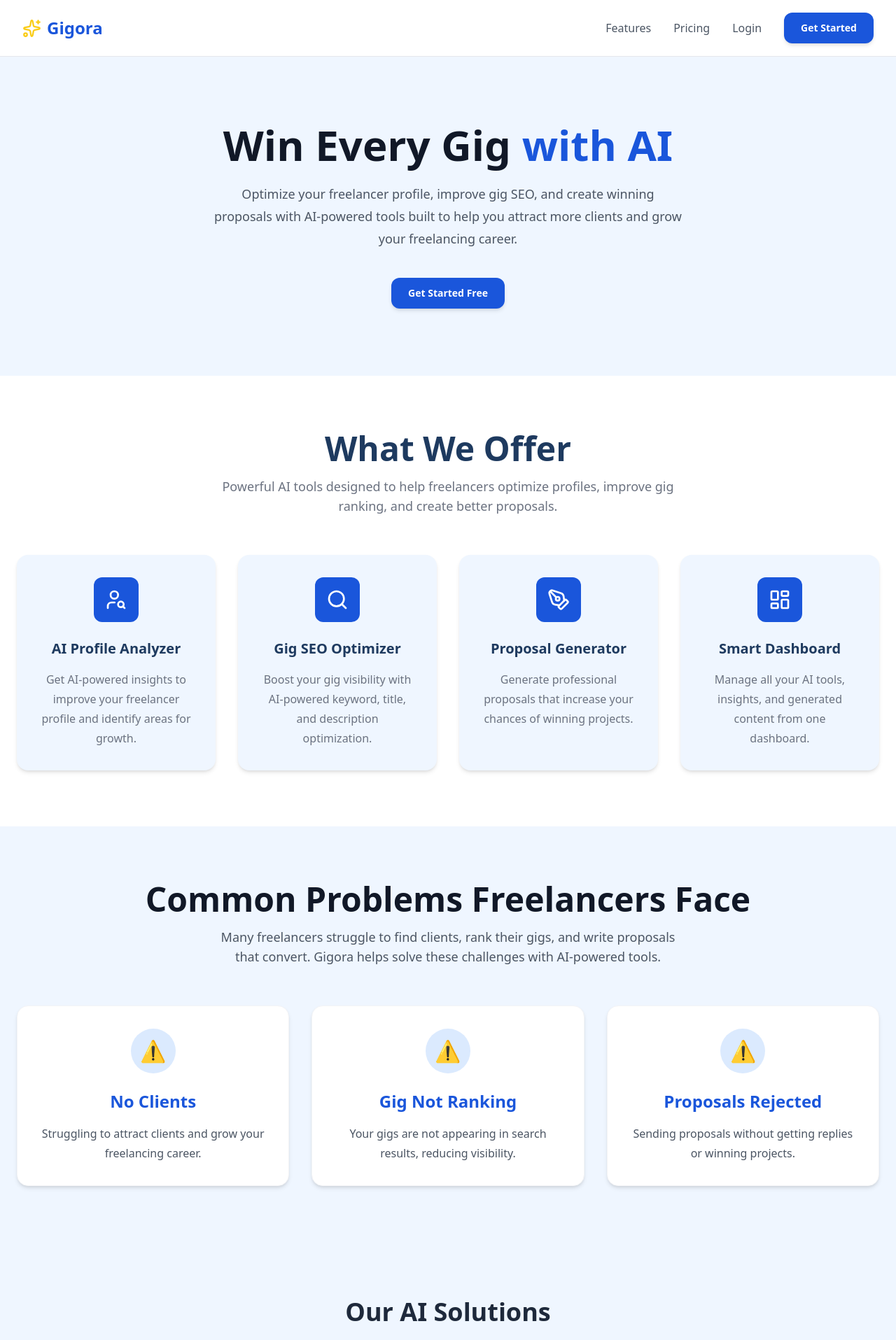
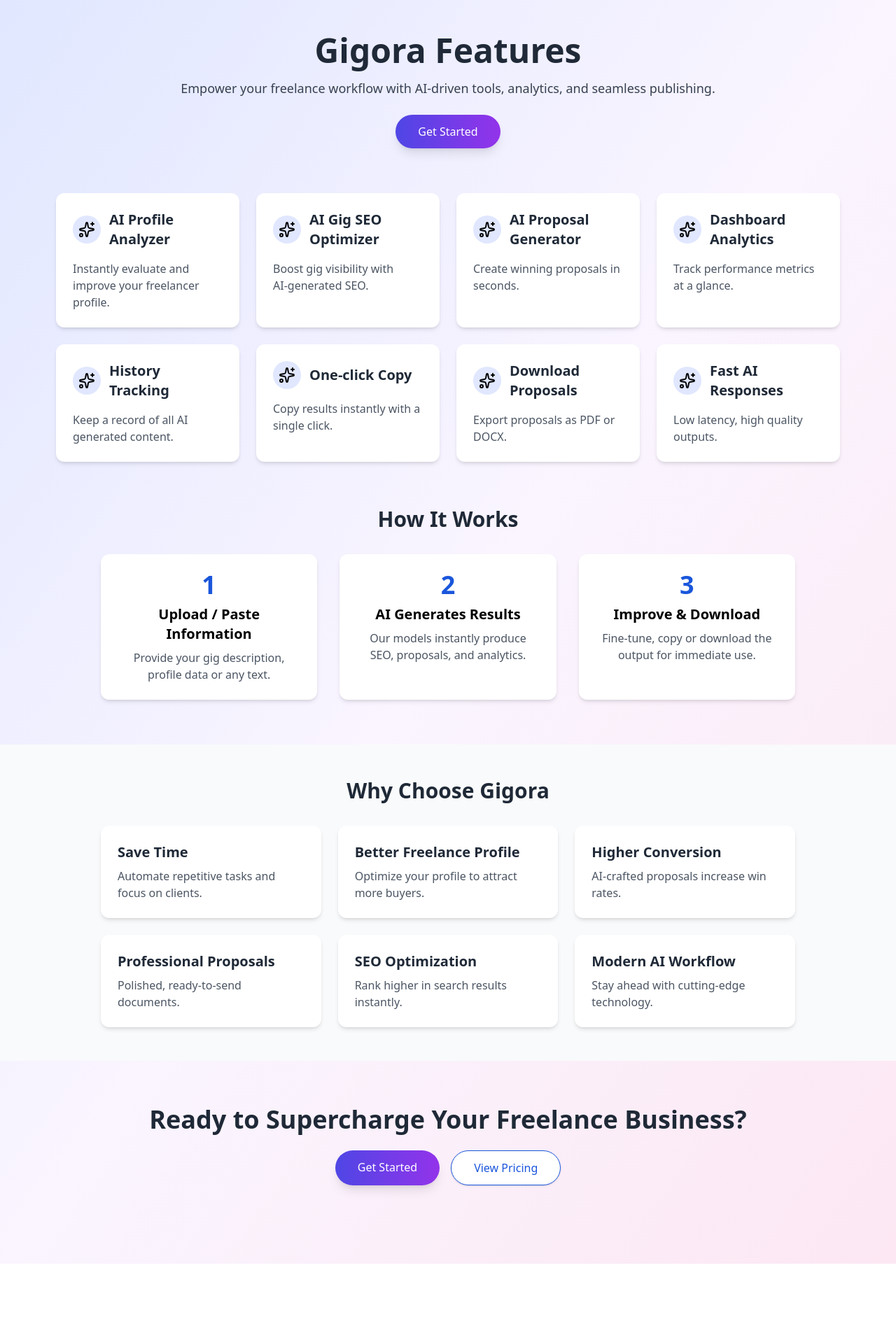
Before and after one commit to haniaghaffar/Gigora-app, a React (Create React App) app: page /features in a window 1280 px wide. Before the commit this address led to /. Shown: the top 1915 px of the page at 70% size. After the commit the page ends 1806 px from the top, so only its background shows below. Built offline with nearby package versions, Linux system fonts and the light colour scheme; no server answers.

Commit message:
Add checkout flow, features & pricing pages, update navbar and routes

```diff
--- a/src/components/Navbar.jsx
+++ b/src/components/Navbar.jsx
@@ -155,44 +155,12 @@
 
 
 
-          <button
-
-            onClick={() =>
-              scrollToSection("features")
-            }
-
-            className="
-            text-gray-600
-            hover:text-primaryBlue
-            font-medium
-            transition
-            "
-          >
-
-            Features
-
-          </button>
-
-
-
-
-          <button
-
-            onClick={() =>
-              scrollToSection("pricing")
-            }
-
-            className="
-            text-gray-600
-            hover:text-primaryBlue
-            font-medium
-            transition
-            "
-          >
-
-            Pricing
-
-          </button>
+<Link to="/features" className="text-gray-600 hover:text-primaryBlue font-medium transition">
+  Features
+</Link>
+<Link to="/pricing" className="text-gray-600 hover:text-primaryBlue font-medium transition">
+  Pricing
+</Link>
 
 
 
--- /dev/null
+++ b/src/pages/Features.jsx
@@ -0,0 +1,111 @@
+import React from 'react';
+import { Link } from 'react-router-dom';
+import { Sparkles } from 'lucide-react';
+
+const Features = () => {
+  return (
+    <div className="min-h-screen bg-gradient-to-br from-indigo-100 via-purple-50 to-pink-100 py-12">
+      {/* Hero Section */}
+      <section className="text-center max-w-4xl mx-auto px-4 mb-16">
+        <h1 className="text-5xl font-extrabold text-gray-800 mb-4">
+          Gigora Features
+        </h1>
+        <p className="text-lg text-gray-700 mb-6">
+          Empower your freelance workflow with AI‑driven tools, analytics, and seamless publishing.
+        </p>
+        <Link
+          to="/pricing"
+          className="inline-block px-8 py-3 bg-gradient-to-r from-indigo-600 to-purple-600 text-white rounded-full shadow-lg hover:scale-105 transition-transform"
+        >
+          Get Started
+        </Link>
+      </section>
+
+      {/* Main Features Grid */}
+      <section className="grid md:grid-cols-2 lg:grid-cols-4 gap-6 max-w-6xl mx-auto px-4 mb-16">
+        {[
+          { title: 'AI Profile Analyzer', desc: 'Instantly evaluate and improve your freelancer profile.', icon: <Sparkles size={24} /> },
+          { title: 'AI Gig SEO Optimizer', desc: 'Boost gig visibility with AI‑generated SEO.', icon: <Sparkles size={24} /> },
+          { title: 'AI Proposal Generator', desc: 'Create winning proposals in seconds.', icon: <Sparkles size={24} /> },
+          { title: 'Dashboard Analytics', desc: 'Track performance metrics at a glance.', icon: <Sparkles size={24} /> },
+          { title: 'History Tracking', desc: 'Keep a record of all AI generated content.', icon: <Sparkles size={24} /> },
+          { title: 'One‑click Copy', desc: 'Copy results instantly with a single click.', icon: <Sparkles size={24} /> },
+          { title: 'Download Proposals', desc: 'Export proposals as PDF or DOCX.', icon: <Sparkles size={24} /> },
+          { title: 'Fast AI Responses', desc: 'Low latency, high quality outputs.', icon: <Sparkles size={24} /> },
+        ].map((item) => (
+          <div
+            key={item.title}
+            className="bg-white rounded-xl p-6 shadow-md hover:shadow-xl transition-shadow hover:-translate-y-1"
+          >
+            <div className="flex items-center mb-4">
+              <div className="p-2 bg-indigo-100 rounded-full mr-3">{item.icon}</div>
+              <h3 className="text-xl font-semibold text-gray-800">{item.title}</h3>
+            </div>
+            <p className="text-gray-600">{item.desc}</p>
+          </div>
+        ))}
+      </section>
+
+      {/* How It Works */}
+      <section className="max-w-5xl mx-auto px-4 mb-16">
+        <h2 className="text-3xl font-bold text-center text-gray-800 mb-8">How It Works</h2>
+        <div className="grid md:grid-cols-3 gap-8">
+          {[
+            { step: '1', title: 'Upload / Paste Information', desc: 'Provide your gig description, profile data or any text.' },
+            { step: '2', title: 'AI Generates Results', desc: 'Our models instantly produce SEO, proposals, and analytics.' },
+            { step: '3', title: 'Improve & Download', desc: 'Fine‑tune, copy or download the output for immediate use.' },
+          ].map((s) => (
+            <div key={s.step} className="bg-white rounded-xl p-6 text-center shadow-md hover:shadow-lg transition-shadow">
+              <div className="text-4xl font-bold text-primaryBlue mb-2">{s.step}</div>
+              <h3 className="text-xl font-semibold mb-2">{s.title}</h3>
+              <p className="text-gray-600">{s.desc}</p>
+            </div>
+          ))}
+        </div>
+      </section>
+
+      {/* Why Choose Gigora */}
+      <section className="bg-gray-50 py-12">
+        <div className="max-w-5xl mx-auto px-4">
+          <h2 className="text-3xl font-bold text-center text-gray-800 mb-8">Why Choose Gigora</h2>
+          <div className="grid md:grid-cols-2 lg:grid-cols-3 gap-6">
+            {[
+              { title: 'Save Time', desc: 'Automate repetitive tasks and focus on clients.' },
+              { title: 'Better Freelance Profile', desc: 'Optimize your profile to attract more buyers.' },
+              { title: 'Higher Conversion', desc: 'AI‑crafted proposals increase win rates.' },
+              { title: 'Professional Proposals', desc: 'Polished, ready‑to‑send documents.' },
+              { title: 'SEO Optimization', desc: 'Rank higher in search results instantly.' },
+              { title: 'Modern AI Workflow', desc: 'Stay ahead with cutting‑edge technology.' },
+            ].map((item) => (
+              <div key={item.title} className="bg-white rounded-xl p-6 shadow-md hover:shadow-lg transition-shadow">
+                <h3 className="text-xl font-semibold mb-2 text-gray-800">{item.title}</h3>
+                <p className="text-gray-600">{item.desc}</p>
+              </div>
+            ))}
+          </div>
+        </div>
+      </section>
+
+      {/* CTA Section */}
+      <section className="text-center py-16">
+        <h2 className="text-4xl font-bold text-gray-800 mb-4">Ready to Supercharge Your Freelance Business?</h2>
+        <div className="flex flex-col md:flex-row justify-center gap-4 mt-6">
+          <Link
+            to="/pricing"
+            className="px-8 py-3 bg-gradient-to-r from-indigo-600 to-purple-600 text-white rounded-full shadow-lg hover:scale-105 transition-transform"
+          >
+            Get Started
+          </Link>
+          <Link
+            to="/pricing"
+            className="px-8 py-3 bg-white text-primaryBlue border border-primaryBlue rounded-full shadow hover:bg-primaryBlue hover:text-white transition"
+          >
+            View Pricing
+          </Link>
+        </div>
+      </section>
+    </div>
+  );
+};
+
+export default Features;
--- a/src/pages/Pricing.jsx
+++ b/src/pages/Pricing.jsx
@@ -0,0 +1,41 @@
+import React from 'react';
+import { useNavigate } from 'react-router-dom';
+import API from '../services/api';
+
+const Pricing = () => {
+  const navigate = useNavigate();
+
+  const handleUpgrade = async () => {
+    try {
+      // Call backend to create Stripe Checkout session
+      const { data } = await API.post('/checkout/create', { plan: 'pro' });
+      // Expect backend returns { url: 'https://checkout.stripe.com/...'}
+      if (data && data.url) {
+        window.location.href = data.url; // redirect to Stripe Checkout
+      } else {
+        console.error('Invalid checkout response', data);
+        alert('Failed to start checkout process. Please try again later.');
+      }
+    } catch (error) {
+      console.error('Checkout error', error);
+      alert('An error occurred while initiating checkout.');
+    }
+  };
+
+  return (
+    <div className="flex flex-col items-center justify-center min-h-screen bg-gradient-to-br from-indigo-100 via-purple-50 to-pink-100">
+      <h1 className="text-4xl font-bold mb-6 text-gray-800">Upgrade to Pro</h1>
+      <p className="text-lg mb-8 text-gray-700 max-w-xl text-center">
+        Unlock premium features, priority support, and early access to new tools.
+      </p>
+      <button
+        onClick={handleUpgrade}
+        className="px-8 py-4 bg-gradient-to-r from-indigo-600 to-purple-600 hover:from-indigo-500 hover:to-purple-500 text-white font-semibold rounded-lg shadow-lg transition-all transform hover:scale-105"
+      >
+        Upgrade to Pro – $9.99/mo
+      </button>
+    </div>
+  );
+};
+
+export default Pricing;
--- a/src/routes/AppRoutes.jsx
+++ b/src/routes/AppRoutes.jsx
@@ -8,6 +8,10 @@
 import GigSEO from "../pages/GigSEO";
 import ProposalGenerator from "../pages/ProposalGenerator";
 import History from "../pages/History";
+import Features from "../pages/Features";
+import Pricing from "../pages/Pricing";
+import Success from "../pages/Success";
+import Cancel from "../pages/Cancel";
 
 import ProtectedRoute from "./ProtectedRoute";
 import PublicRoute from "./PublicRoute";
@@ -18,6 +22,12 @@
 
     {/* Landing */}
     <Route path="/" element={<Landing />} />
+
+    {/* New Pages */}
+    <Route path="/features" element={<Features />} />
+    <Route path="/pricing" element={<Pricing />} />
+    <Route path="/checkout/success" element={<Success />} />
+    <Route path="/checkout/cancel" element={<Cancel />} />
 
     {/* Login & Signup - only for guests */}
     <Route element={<PublicRoute />}>
```
